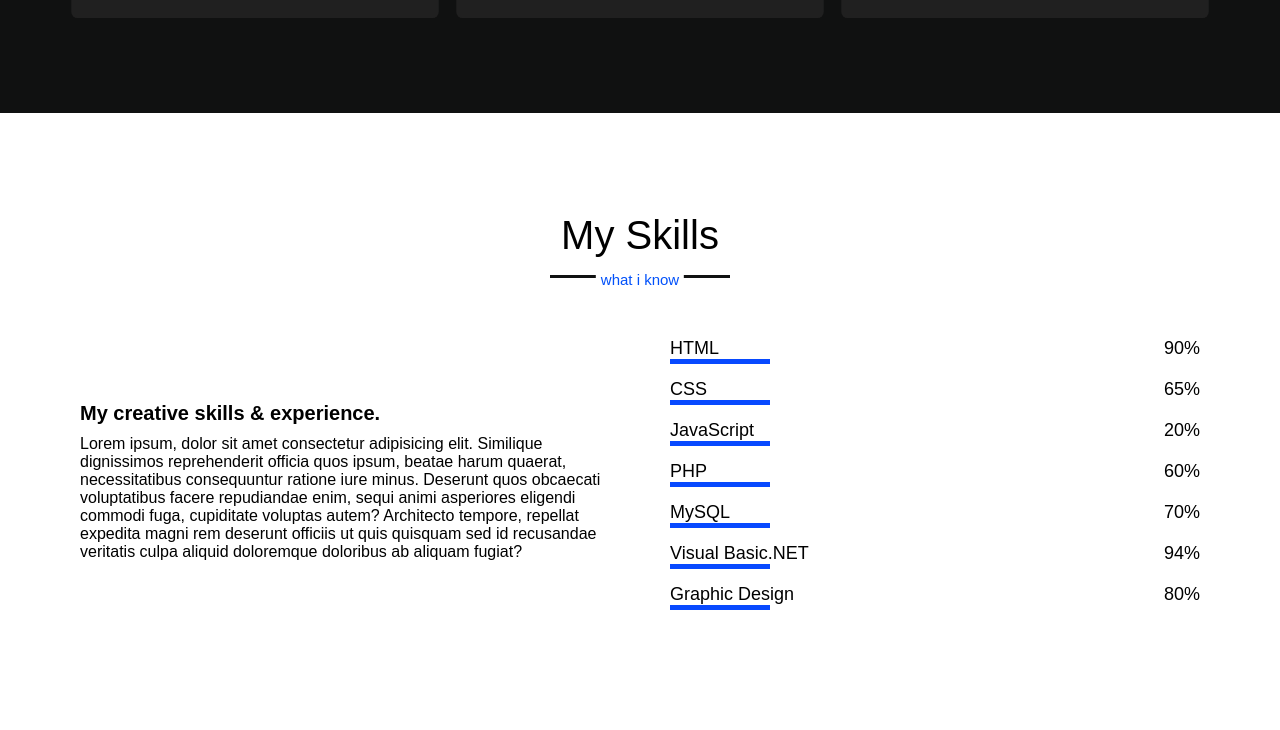
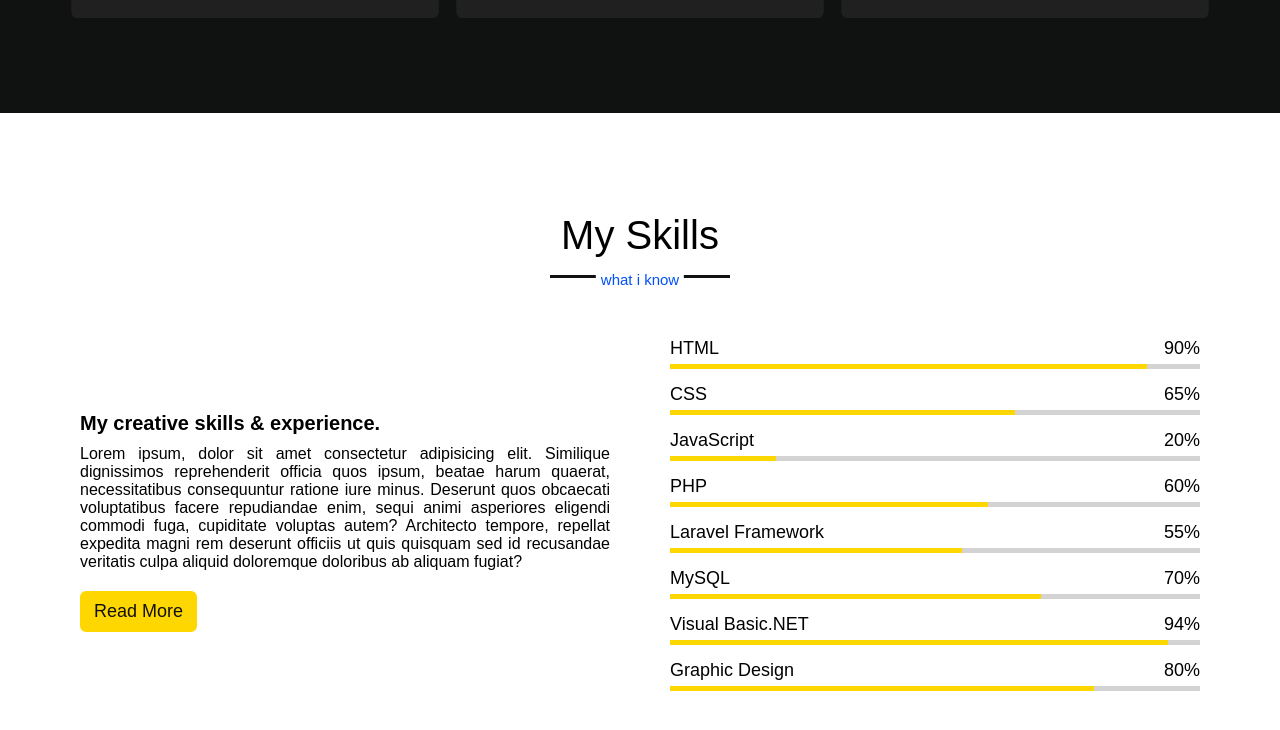
Before and after one commit to kunnivan/kunnivan.github.io, a plain HTML site: page index.html in a window 1280 px wide. Shown: the part 1944-2674 px from the top of the page. Drawn offline with nearby package versions, Linux system fonts and the light colour scheme.

Commit message:
My Skill section update!

```diff
--- a/index.html
+++ b/index.html
@@ -100,6 +100,7 @@
             <div class="column left">
                 <div class="text">My creative skills & experience.</div>
                 <p>Lorem ipsum, dolor sit amet consectetur adipisicing elit. Similique dignissimos reprehenderit officia quos ipsum, beatae harum quaerat, necessitatibus consequuntur ratione iure minus. Deserunt quos obcaecati voluptatibus facere repudiandae enim, sequi animi asperiores eligendi commodi fuga, cupiditate voluptas autem? Architecto tempore, repellat expedita magni rem deserunt officiis ut quis quisquam sed id recusandae veritatis culpa aliquid doloremque doloribus ab aliquam fugiat?</p>
+                <a href="#">Read More</a>
             </div>
             <div class="column right">
                 <div class="bars">
@@ -132,6 +133,13 @@
                 </div>
                 <div class="bars">
                     <div class="info">
+                        <span>Laravel Framework</span>
+                        <span>55%</span>
+                    </div>
+                    <div class="line laravel"></div>
+                </div>
+                <div class="bars">
+                    <div class="info">
                         <span>MySQL</span>
                         <span>70%</span>
                     </div>
--- a/style.css
+++ b/style.css
@@ -300,6 +300,28 @@ content: "what i know";
     margin-bottom: 10px;
 }
 
+.skills .skills-content .left p{
+    text-align: justify;
+}
+
+.skills .skills-content .left a{
+    color: rgb(16, 17, 17);
+    font-size: 18px;
+    font-weight: 400;
+    padding: 8px 12px;
+    display: inline-block;
+    background: gold;
+    margin-top: 20px;
+    border-radius: 6px;
+    border: 2px solid gold;
+    transition: all 0.3s ease;
+}
+
+.skills .skills-content .left a:hover{
+    color: gold;
+    background: rgb(16, 17, 17);
+}
+
 .skills .skills-content .right .bars{
    margin-bottom: 15px;
 }
@@ -307,6 +329,7 @@ content: "what i know";
 .skills .skills-content .right .info{
     display: flex;
     align-items: center;
+    margin-bottom: 5px;
     justify-content: space-between;
  }
 
@@ -317,9 +340,52 @@ content: "what i know";
 
  .skills .skills-content .right .line{
     height: 5px;
-    width: 100px;
-    background: rgb(7, 73, 255);
+    width: 100%;
+    background: lightgray;
+    position: relative;
  }
+
+ .skills .skills-content .right .line::before{
+    content: "";
+    position: absolute;
+    height: 100%;
+    left: 0;
+    top: 0;
+    background: gold;
+ }
+
+ .skills-content .right .html::before{
+    width: 90%;
+ }
+
+ .skills-content .right .css::before{
+    width: 65%;
+ }
+
+ .skills-content .right .js::before{
+    width: 20%;
+ }
+
+ .skills-content .right .php::before{
+    width: 60%;
+ }
+
+ .skills-content .right .laravel::before{
+    width: 55%;
+ }
+
+ .skills-content .right .mysql::before{
+    width: 70%;
+ }
+
+ .skills-content .right .vbnet::before{
+    width: 94%;
+ }
+
+ .skills-content .right .graphic::before{
+    width: 80%;
+ }
+
 
 
 
@@ -394,6 +460,11 @@ content: "what i know";
         margin-bottom: 20px;
     }
 
+    .skills .skills-content .column{
+        width: 100%;
+        margin-bottom: 40px;
+    }
+
 }
 
 @media (max-width: 690px){
```
